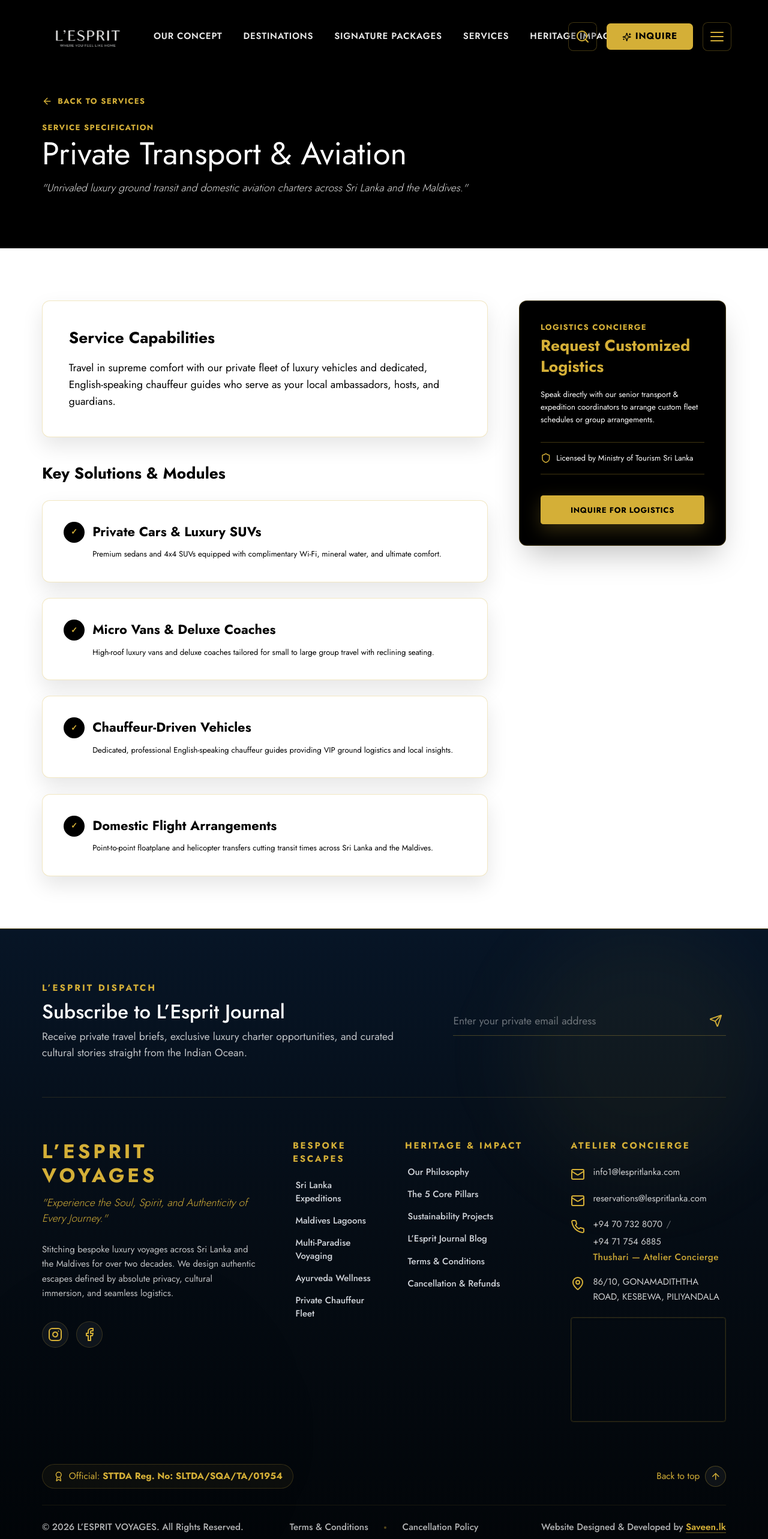
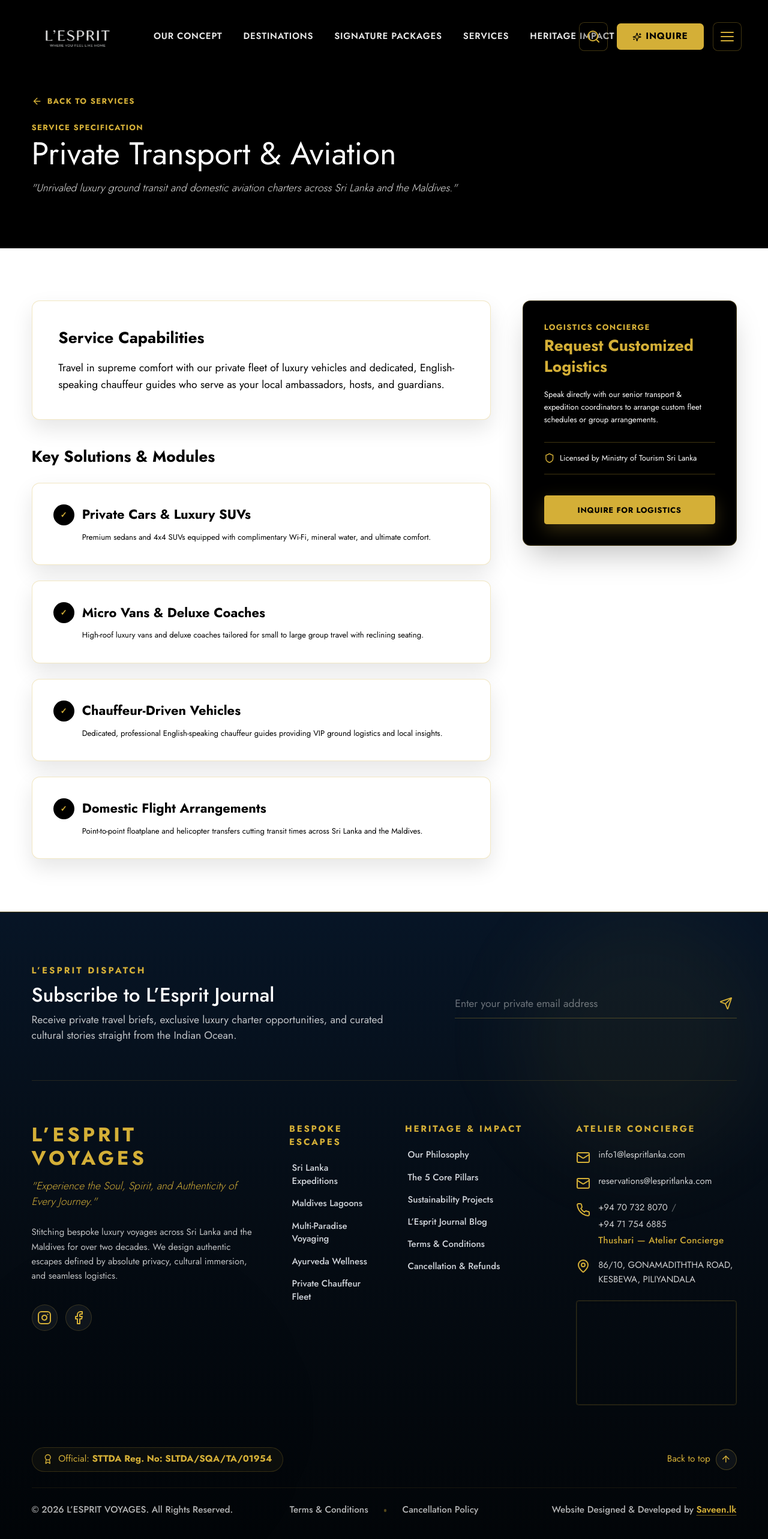
Before and after one commit to kudagama/LEsprit-Website, a Next.js app: page /services/premium-fleet in a window 1280 px wide. Shown: the top 2566 px of the page at 60% size. Built offline with nearby package versions, Linux system fonts and the light colour scheme; grey boxes are pictures that could not be loaded.

Commit message:
feat: add DualParadise, Header, PuskolaPotha, ServicesGrid, and TourPackages components

```diff
--- a/src/app/destinations/[slug]/page.js
+++ b/src/app/destinations/[slug]/page.js
@@ -217,7 +217,7 @@
         />
         <div className="absolute inset-0 bg-gradient-to-t from-indigo-deep via-indigo-deep/50 to-transparent" />
 
-        <div className="relative z-10 w-full max-w-[1720px] mx-auto px-6 sm:px-10 lg:px-16 2xl:px-20">
+        <div className="relative z-10 w-full max-w-[1920px] 2xl:max-w-none mx-auto px-4 sm:px-8 lg:px-12 2xl:px-16">
           <Link
             href="/#destinations"
             className="inline-flex items-center gap-2 font-cinzel text-xs font-bold text-gold-warm uppercase tracking-widest hover:text-white transition-colors mb-6"
@@ -239,7 +239,7 @@
       </section>
 
       {/* Detail Content */}
-      <section className="py-20 w-full max-w-[1720px] mx-auto px-6 sm:px-10 lg:px-16 2xl:px-20">
+      <section className="py-20 w-full max-w-[1920px] 2xl:max-w-none mx-auto px-4 sm:px-8 lg:px-12 2xl:px-16">
         <div className="grid lg:grid-cols-12 gap-14">
           {/* Main Column */}
           <div className="lg:col-span-8 space-y-14">
--- a/src/app/services/[slug]/page.js
+++ b/src/app/services/[slug]/page.js
@@ -104,7 +104,7 @@
 
       {/* Hero */}
       <section className="pt-36 pb-20 bg-indigo-deep text-white relative">
-        <div className="w-full max-w-[1720px] mx-auto px-6 sm:px-10 lg:px-16 2xl:px-20">
+        <div className="w-full max-w-[1920px] 2xl:max-w-none mx-auto px-4 sm:px-8 lg:px-12 2xl:px-16">
           <Link
             href="/#services"
             className="inline-flex items-center gap-2 font-cinzel text-xs font-bold text-gold-warm uppercase tracking-widest hover:text-white transition-colors mb-6"
@@ -124,7 +124,7 @@
       </section>
 
       {/* Main Content */}
-      <section className="py-20 w-full max-w-[1720px] mx-auto px-6 sm:px-10 lg:px-16 2xl:px-20">
+      <section className="py-20 w-full max-w-[1920px] 2xl:max-w-none mx-auto px-4 sm:px-8 lg:px-12 2xl:px-16">
         <div className="grid lg:grid-cols-12 gap-12">
           <div className="lg:col-span-8 space-y-10">
             {/* Overview */}
--- a/src/components/DualParadise.jsx
+++ b/src/components/DualParadise.jsx
@@ -23,7 +23,7 @@
 
   return (
     <section id="destinations" className="pt-12 pb-0 bg-indigo-deep text-white relative">
-      <div className="w-full max-w-[1720px] mx-auto px-6 sm:px-10 lg:px-16 2xl:px-20 text-center mb-12">
+      <div className="w-full max-w-[1920px] 2xl:max-w-none mx-auto px-4 sm:px-8 lg:px-12 2xl:px-16 text-center mb-12">
         <span className="font-decorative text-sm sm:text-[15px] font-bold tracking-[0.2em] text-gold-warm uppercase block mb-2">
           Two Kingdoms of Wonder
         </span>
--- a/src/components/Footer.jsx
+++ b/src/components/Footer.jsx
@@ -38,7 +38,7 @@
       <div className="absolute top-0 right-0 w-96 h-96 bg-gold-primary/5 rounded-full blur-3xl pointer-events-none" />
       <div className="absolute bottom-0 left-0 w-96 h-96 bg-emerald-dark/5 rounded-full blur-3xl pointer-events-none" />
 
-      <div className="w-full max-w-[1720px] mx-auto px-6 sm:px-10 lg:px-16 2xl:px-20 relative z-10">
+      <div className="w-full max-w-[1920px] 2xl:max-w-none mx-auto px-4 sm:px-8 lg:px-12 2xl:px-16 relative z-10">
 
         {/* Newsletter Signup Row */}
         <div className="border-b border-gold-primary/15 pb-14 mb-16 grid lg:grid-cols-12 gap-8 items-center">
--- a/src/components/Header.jsx
+++ b/src/components/Header.jsx
@@ -109,7 +109,7 @@
             : "bg-transparent py-6 sm:py-7"
         }`}
       >
-        <div className="w-full max-w-[1720px] mx-auto px-4 sm:px-8 lg:px-14 2xl:px-20 flex justify-between items-center relative">
+        <div className="w-full px-4 sm:px-6 md:px-8 lg:px-10 2xl:px-12 flex justify-between items-center relative">
 
           {/* LEFT CORNER: Brand Logo */}
           <div className="flex items-center shrink-0 z-10">
--- a/src/components/JourneyBuilder.jsx
+++ b/src/components/JourneyBuilder.jsx
@@ -37,7 +37,7 @@
 
   return (
     <section id="contact" className="pt-12 pb-12 bg-paper-parchment relative">
-      <div className="w-full max-w-[1500px] 2xl:max-w-[1640px] mx-auto px-6 sm:px-10 lg:px-16 2xl:px-20">
+      <div className="w-full max-w-[1800px] 2xl:max-w-none mx-auto px-4 sm:px-8 lg:px-12 2xl:px-16">
         <div className="bg-white border border-gold-border rounded-2xl p-8 sm:p-14 2xl:p-16 shadow-glass relative">
           <div className="text-center mb-12">
             <span className="font-cinzel text-sm sm:text-[15px] font-bold text-indigo-dark tracking-[0.2em] uppercase block mb-2">
--- a/src/components/NewsAndSocial.jsx
+++ b/src/components/NewsAndSocial.jsx
@@ -62,7 +62,7 @@
           backgroundAttachment: "fixed"
         }}
       />
-      <div className="w-full max-w-[1720px] mx-auto px-6 sm:px-10 lg:px-16 2xl:px-20 relative z-10">
+      <div className="w-full max-w-[1920px] 2xl:max-w-none mx-auto px-4 sm:px-8 lg:px-12 2xl:px-16 relative z-10">
         <div className="grid lg:grid-cols-12 gap-12 items-start">
 
           {/* Left Column: Latest News & Journal */}
--- a/src/components/PuskolaPotha.jsx
+++ b/src/components/PuskolaPotha.jsx
@@ -85,7 +85,7 @@
 
   return (
     <section id="concept" ref={sectionRef} className="pt-12 pb-12 bg-paper-parchment relative overflow-hidden liyavela-bg">
-      <div className="w-full max-w-[1720px] mx-auto px-6 sm:px-10 lg:px-16 2xl:px-20">
+      <div className="w-full max-w-[1920px] 2xl:max-w-none mx-auto px-4 sm:px-8 lg:px-12 2xl:px-16">
         {/* Header */}
         <div className="text-center mb-16">
           <span className="font-cinzel text-sm sm:text-[15px] font-bold tracking-[0.2em] text-indigo-dark uppercase block mb-2">
--- a/src/components/ServicesGrid.jsx
+++ b/src/components/ServicesGrid.jsx
@@ -78,11 +78,11 @@
           backgroundAttachment: "fixed"
         }}
       />
-      <div className="w-full max-w-[1720px] mx-auto px-6 sm:px-10 lg:px-16 2xl:px-20 relative z-10">
+      <div className="w-full max-w-[1920px] 2xl:max-w-none mx-auto px-4 sm:px-8 lg:px-12 2xl:px-16 relative z-10">
 
         {/* Header */}
         <div className="text-center mb-14">
-          <span className="font-cinzel text-xs font-bold tracking-widest text-[#A87D46] uppercase block mb-2">
+          <span className="font-cinzel text-sm sm:text-[15px] font-bold tracking-[0.2em] text-[#A87D46] uppercase block mb-2">
             Expertise & Logistics
           </span>
           <h2 className="font-serif text-3xl sm:text-5xl text-indigo-dark mb-4">
--- a/src/components/SustainabilityPanel.jsx
+++ b/src/components/SustainabilityPanel.jsx
@@ -6,7 +6,7 @@
 export default function SustainabilityPanel() {
   return (
     <section id="heritage-impact" className="pt-12 pb-12 bg-sand-fine relative">
-      <div className="w-full max-w-[1720px] mx-auto px-6 sm:px-10 lg:px-16 2xl:px-20">
+      <div className="w-full max-w-[1920px] 2xl:max-w-none mx-auto px-4 sm:px-8 lg:px-12 2xl:px-16">
         <div className="relative rounded-2xl overflow-hidden bg-emerald-dark text-white border border-gold-border shadow-2xl">
           {/* Background image overlay */}
           <div
--- a/src/components/Testimonials.jsx
+++ b/src/components/Testimonials.jsx
@@ -58,7 +58,7 @@
       <div className="absolute top-0 right-0 w-80 h-80 bg-gold-primary/5 rounded-full blur-3xl pointer-events-none" />
       <div className="absolute bottom-0 left-0 w-80 h-80 bg-indigo-deep/5 rounded-full blur-3xl pointer-events-none" />
 
-      <div className="w-full max-w-[1720px] mx-auto px-6 sm:px-10 lg:px-16 2xl:px-20 relative z-10">
+      <div className="w-full max-w-[1920px] 2xl:max-w-none mx-auto px-4 sm:px-8 lg:px-12 2xl:px-16 relative z-10">
 
         {/* Header */}
         <div className="text-center mb-14">
--- a/src/components/TourPackages.jsx
+++ b/src/components/TourPackages.jsx
@@ -92,7 +92,7 @@
       <div className="absolute top-0 left-0 w-64 h-64 bg-gold-primary/5 rounded-full blur-3xl pointer-events-none z-0" />
       <div className="absolute bottom-0 right-0 w-64 h-64 bg-emerald-dark/5 rounded-full blur-3xl pointer-events-none z-0" />
 
-      <div className="w-full max-w-[1720px] mx-auto px-6 sm:px-10 lg:px-16 2xl:px-20 relative z-10">
+      <div className="w-full max-w-[1920px] 2xl:max-w-none mx-auto px-4 sm:px-8 lg:px-12 2xl:px-16 relative z-10">
 
         {/* Header */}
         <div className="text-center mb-16 relative z-10">
```
